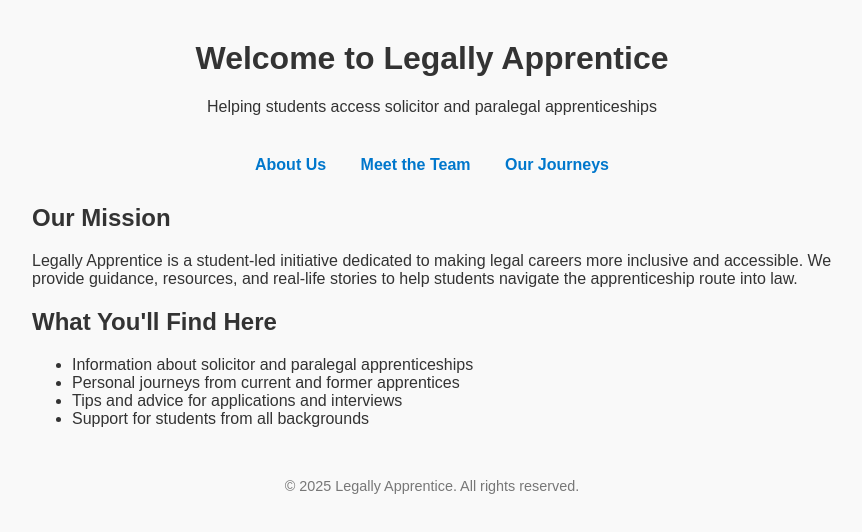
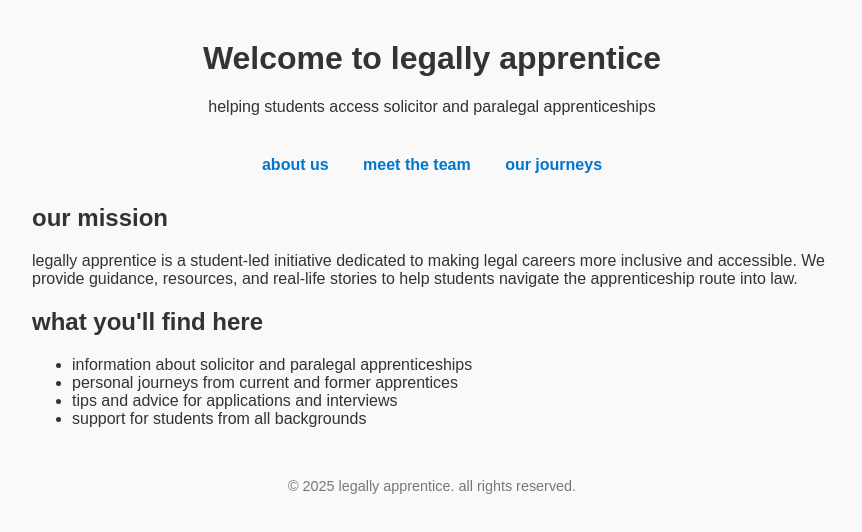
Before and after one commit to legallyapprentice/legallyapprentice.github.io, a plain HTML site: page index.html in a window 1280 px wide. Shown: the whole page, without its empty margins (208-1070 px from the left). Drawn offline with Linux system fonts and the light colour scheme.

Commit message:
Update index.html

```diff
--- a/index.html
+++ b/index.html
@@ -1,8 +1,9 @@
 <!DOCTYPE html>
 <html lang="en">
 <head>
-  <meta charset="UTF-8">
-  <title>Legally Apprentice</title>
+  <meta charset="utf-8">
+  <meta name="viewport" content="width=device-width, initial-scale=1">
+  <title>legally apprentice</title>
   <style>
     body {
       font-family: Arial, sans-serif;
@@ -38,31 +39,32 @@
 </head>
 <body>
   <header>
-    <h1>Welcome to Legally Apprentice</h1>
-    <p>Helping students access solicitor and paralegal apprenticeships</p>
+    <h1>Welcome to legally apprentice</h1>
+    <p>helping students access solicitor and paralegal apprenticeships</p>
   </header>
 
   <nav>
-    <a href="about.html">About Us</a>
-    <a href="team.html">Meet the Team</a>
-    <a href="journeys.html">Our Journeys</a>
+    <a href="about.html">about us</a>
+    <a href="team.html">meet the team</a>
+    <a href="journeys.html">our journeys</a>
   </nav>
 
   <section>
-    <h2>Our Mission</h2>
-    <p>Legally Apprentice is a student-led initiative dedicated to making legal careers more inclusive and accessible. We provide guidance, resources, and real-life stories to help students navigate the apprenticeship route into law.</p>
+    <h2>our mission</h2>
+    <p>legally apprentice is a student-led initiative dedicated to making legal careers more inclusive and accessible. We provide guidance, resources,
+      and real-life stories to help students navigate the apprenticeship route into law.</p>
 
-    <h2>What You'll Find Here</h2>
+    <h2>what you'll find here</h2>
     <ul>
-      <li>Information about solicitor and paralegal apprenticeships</li>
-      <li>Personal journeys from current and former apprentices</li>
-      <li>Tips and advice for applications and interviews</li>
-      <li>Support for students from all backgrounds</li>
+      <li>information about solicitor and paralegal apprenticeships</li>
+      <li>personal journeys from current and former apprentices</li>
+      <li>tips and advice for applications and interviews</li>
+      <li>support for students from all backgrounds</li>
     </ul>
   </section>
 
   <footer>
-    &copy; 2025 Legally Apprentice. All rights reserved.
+    &copy; 2025 legally apprentice. all rights reserved.
   </footer>
 </body>
 </html>
```
